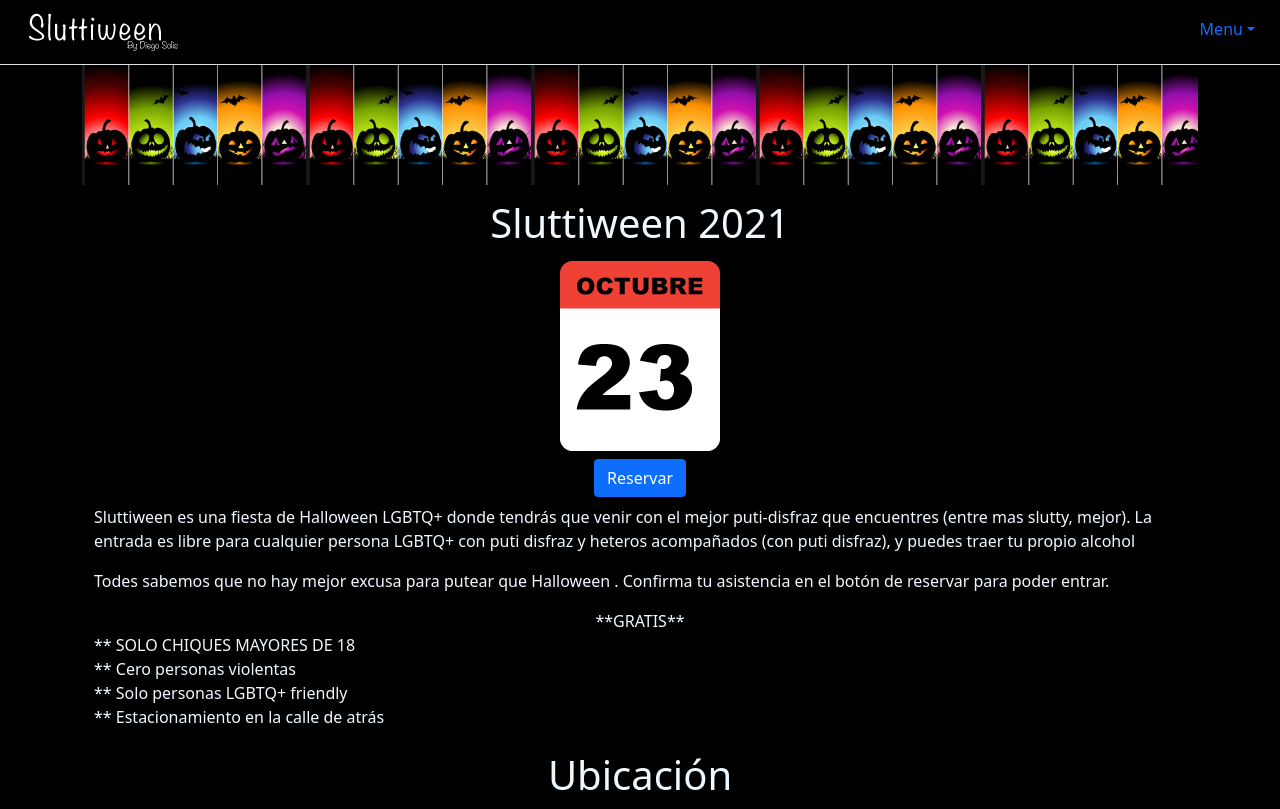
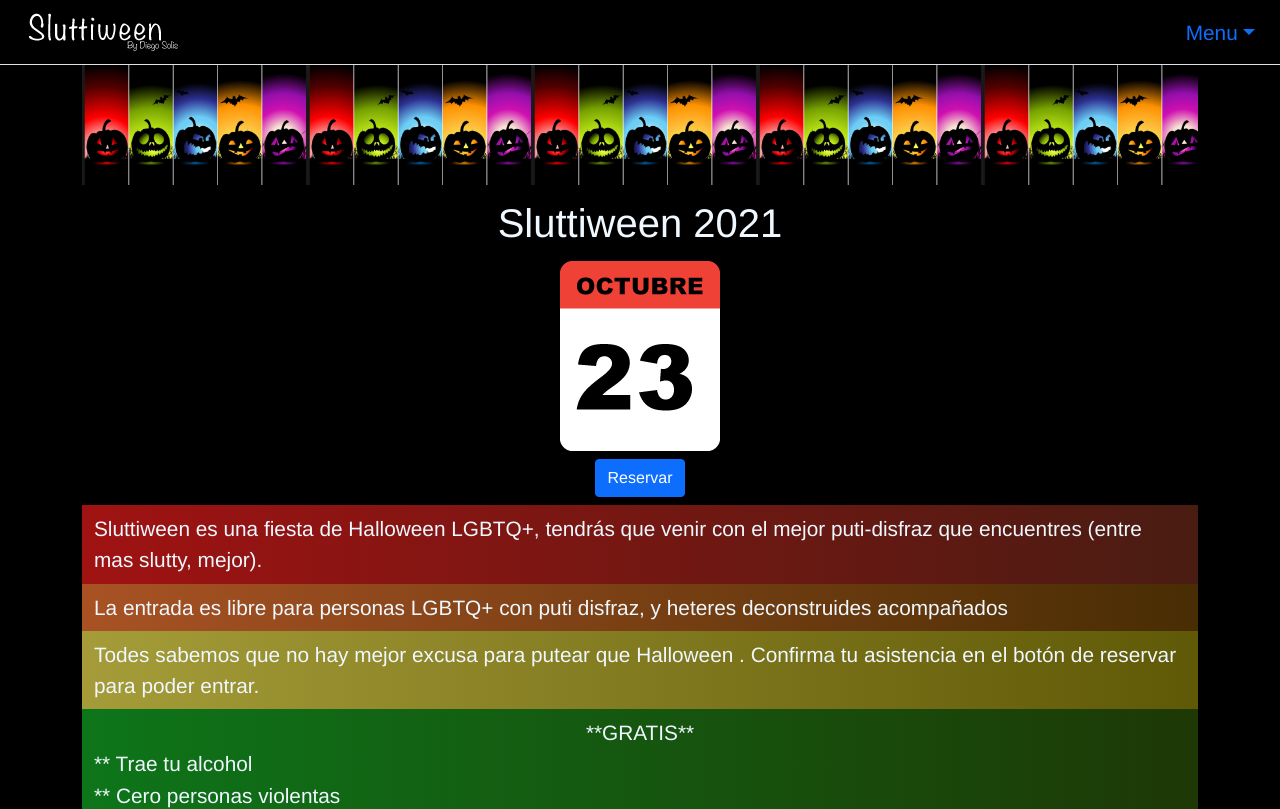
Before and after one commit to disc3110/halloween2021, a React (Create React App) app: page / in a window 1280 px wide. Shown: the top 809 px of the page. Built offline with nearby package versions, Linux system fonts and the light colour scheme.

Commit message:
improve style

```diff
--- a/public/index.html
+++ b/public/index.html
@@ -3,11 +3,10 @@
   <head>
     <meta charset="utf-8" />
     <meta name="viewport" content="width=device-width, initial-scale=1" />
-    <meta name="theme-color" content="#000000" />
-    <link rel="apple-touch-icon" href="%PUBLIC_URL%/logo512.png" />
+    <link rel="apple-touch-icon" href="%PUBLIC_URL%/gay-pumpkin.png" />
     <link href="https://cdn.jsdelivr.net/npm/bootstrap@5.1.1/dist/css/bootstrap.min.css" rel="stylesheet" integrity="sha384-F3w7mX95PdgyTmZZMECAngseQB83DfGTowi0iMjiWaeVhAn4FJkqJByhZMI3AhiU" crossorigin="anonymous">
     <link rel="manifest" href="%PUBLIC_URL%/manifest.json" />
-    <title>React App</title>
+    <title>Sluttiween</title>
   </head>
   <body>
     <noscript>You need to enable JavaScript to run this app.</noscript>
--- a/src/components/Mainfly.js
+++ b/src/components/Mainfly.js
@@ -12,19 +12,22 @@ const Mainfly = () => (
     <img src={calimg} alt="Octubre 23" ></img>
     <Link to="/reserve" className="btn btn-primary my-2">Reservar</Link>
   </div>
-  <p className="container">
-    Sluttiween es una fiesta de Halloween LGBTQ+ donde tendrás que venir con el mejor puti-disfraz que encuentres (entre mas slutty, mejor).
-    La entrada es libre para cualquier persona LGBTQ+ con puti disfraz y heteros acompañados (con puti disfraz), y puedes traer tu propio alcohol
+  <p className="container red my-0 py-2">
+    Sluttiween es una fiesta de Halloween LGBTQ+, tendrás que venir con el mejor puti-disfraz que encuentres (entre mas slutty, mejor).
   </p>
-  <p className="container">
+  <p className="container orange my-0 py-2">
+    La entrada es libre para personas LGBTQ+ con puti disfraz, y heteres deconstruides acompañados
+  </p>
+  <p className="container yellow my-0 py-2">
     Todes sabemos que no hay mejor excusa para putear que Halloween . Confirma tu asistencia en el botón de reservar para poder entrar.
   </p>
-  <ul className="container">
+  <ul className="container green my-0 py-2">
    <li className="text-center">**GRATIS**</li>
-   <li>** SOLO CHIQUES MAYORES DE 18 </li>
+   <li>** Trae tu alcohol</li>
    <li>** Cero personas violentas</li>
    <li>** Solo personas LGBTQ+ friendly</li>
    <li>** Estacionamiento en la calle de atrás</li>
+   <li>** SOLO CHIQUES MAYORES DE 18 </li>
   </ul>
   <p className="fs-1 text-center">Ubicación</p>
   <div className="d-flex flex-column align-items-center justify-content-center">
--- a/src/styles/App.css
+++ b/src/styles/App.css
@@ -6,6 +6,8 @@
 body {
   background-color: black;
   color: aliceblue;
+  font-family:'Franklin Gothic Medium', 'Arial Narrow', Arial, sans-serif;
+  font-size: 1.3rem;
 }
 
 .imgs {
@@ -23,3 +25,27 @@ li {
   height: 120px ;
   border-radius: 5px;
 }
+
+.red {
+  background-image: linear-gradient(to right, rgba(228, 26, 26, .7) , rgba(104, 40, 26, 0.7));
+}
+
+.orange {
+  background-image: linear-gradient(to right, rgba(240, 117, 51, .7) , rgba(103, 64, 5, 0.7));
+}
+
+.yellow {
+  background-image: linear-gradient(to right, rgba(235, 222, 81, .7) , rgba(136, 126, 9, 0.7));
+}
+
+.green {
+  background-image: linear-gradient(to right, rgba(19, 167, 36, .7) , rgba(42, 80, 8, 0.7));
+}
+
+.blue {
+  background-image: linear-gradient(to right, rgba(7, 50, 114, 0.7) , rgba(4, 42, 75, 0.7));
+}
+
+.purple {
+  background-image: linear-gradient(to right, rgba(167, 26, 228, .7) , rgba(69, 4, 75, 0.7));
+}
```
Also changed, not shown: public/logo512.png (deleted), 1 other file (tests, documents, lock files or other folders).
